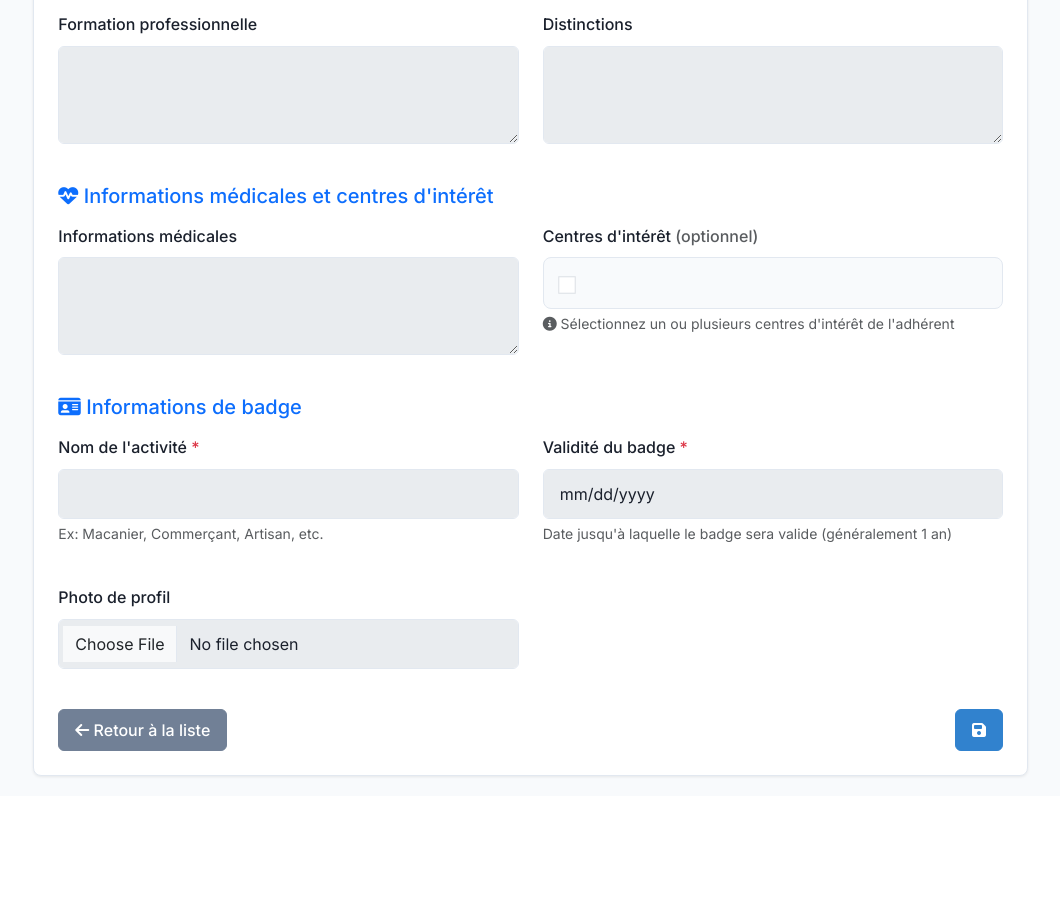
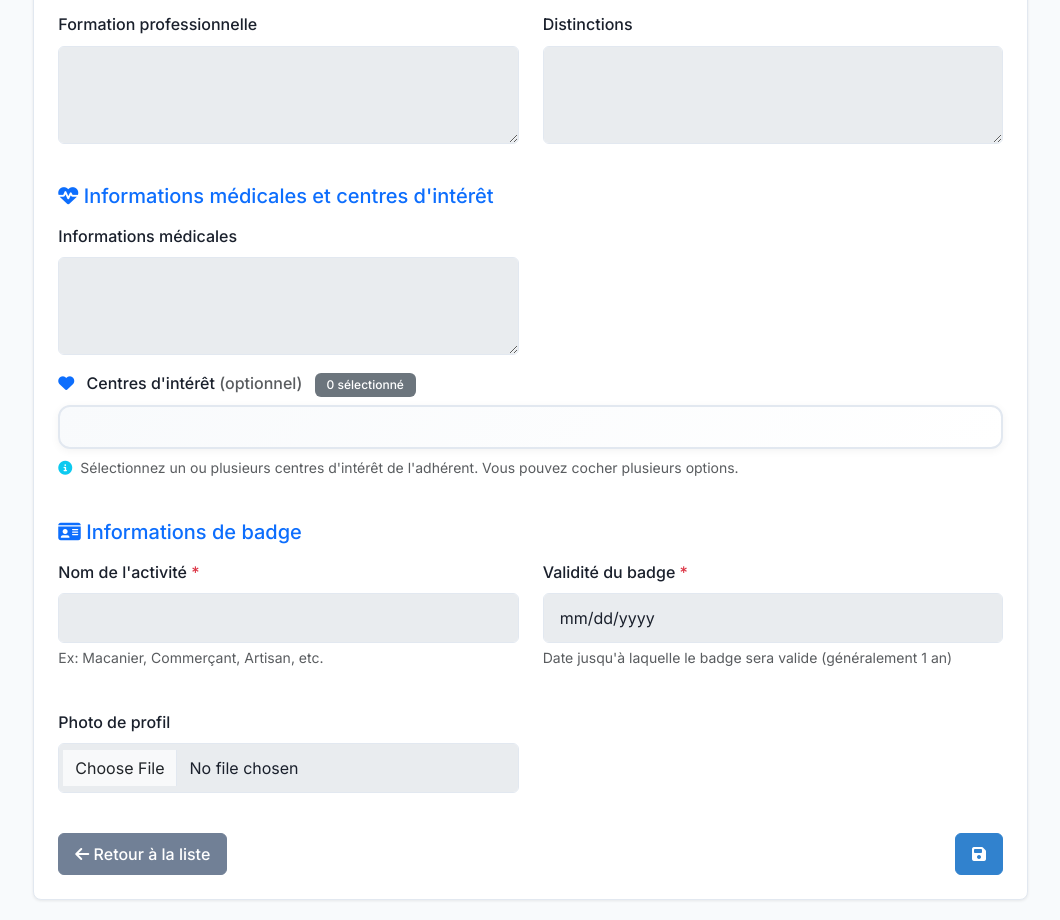
Before and after one commit to bytesecuritas/impactdata, a Django app: page /core/adherents/create/1/ in a window 1280 px wide. Shown: the part 1048-1968 px from the top of the page, without its empty margins (216-1276 px from the left). Before the commit the page ends 1826 px from the top, so only its background shows below. Run offline with Django 5.2, Linux system fonts and the light colour scheme; the visitor is signed in with stand-in values (Sample User, id 1); data that the repository does not hold is empty; parts of the project's set-up code (start-up, migrations or seed data) failed here and were passed over.

Commit message:
feat: Sélection multiple des centres d'intérêt
- Remplacer ForeignKey par ManyToManyField pour centres_interet
- Utiliser CheckboxSelectMultiple pour permettre plusieurs choix
- Ajouter CSS personnalisé pour styliser les checkboxes
- Améliorer l'interface utilisateur avec conteneur scrollable
- Mettre à jour le formulaire et template adhérent
- Appliquer les migrations de base de données

```diff
--- a/core/forms.py
+++ b/core/forms.py
@@ -5,6 +5,7 @@
 from django.utils import timezone
 from django.utils.crypto import get_random_string
 from .models import User, Adherent, Organization, Category, Interaction, Badge, UserObjective, RolePermission, ReferenceValue, GeneralParameter, SystemLog
+from .widgets import CustomCheckboxSelectMultiple
 
 User = get_user_model()
 
@@ -66,7 +67,7 @@
             'medical_info': forms.Textarea(attrs={'class': 'form-control', 'rows': 3}),
             'formation_pro': forms.Textarea(attrs={'class': 'form-control', 'rows': 3}),
             'distinction': forms.Textarea(attrs={'class': 'form-control', 'rows': 3}),
-            'centres_interet': forms.CheckboxSelectMultiple(attrs={'class': 'form-check-input'}),
+            'centres_interet': CustomCheckboxSelectMultiple(),
             'langues': forms.TextInput(attrs={'class': 'form-control'}),
             'join_date': forms.DateInput(attrs={'class': 'form-control', 'type': 'date', 'max': timezone.now().date()}),
             'organisation': forms.Select(attrs={'class': 'form-select'}),
--- a/core/templates/core/adherents/adherent_form.html
+++ b/core/templates/core/adherents/adherent_form.html
@@ -5,35 +5,65 @@
 {% block extra_css %}
 <style>
     .centres-interet-container {
-        max-height: 200px;
-        overflow-y: auto;
-        border: 1px solid #e2e8f0;
-        border-radius: 8px;
-        padding: 15px;
-        background-color: #f8fafc;
+        border: 2px solid #e2e8f0;
+        border-radius: 12px;
+        padding: 20px;
+        background: linear-gradient(135deg, #f8fafc 0%, #ffffff 100%);
+        box-shadow: 0 2px 8px rgba(0, 0, 0, 0.05);
+    }
+
+    .centres-interet-container .row {
+        display: grid;
+        grid-template-columns: repeat(auto-fit, minmax(250px, 1fr));
+        gap: 10px;
+    }
+
+    @media (max-width: 768px) {
+        .centres-interet-container .row {
+            grid-template-columns: 1fr;
+        }
     }
 
     .centres-interet-container .form-check {
-        margin-bottom: 10px;
+        margin-bottom: 0;
         padding: 8px 12px;
         border-radius: 6px;
-        transition: background-color 0.2s ease;
+        transition: all 0.3s ease;
+        border: 1px solid transparent;
+        background-color: #ffffff;
+        box-shadow: 0 1px 3px rgba(0, 0, 0, 0.05);
+        display: flex;
+        align-items: center;
+        min-height: 44px;
     }
 
     .centres-interet-container .form-check:hover {
-        background-color: #e2e8f0;
+        background-color: #f1f5f9;
+        border-color: #cbd5e1;
+        transform: translateY(-1px);
+        box-shadow: 0 4px 12px rgba(0, 0, 0, 0.1);
     }
 
     .centres-interet-container .form-check-input {
-        margin-right: 10px;
-        transform: scale(1.1);
+        margin-right: 12px;
+        transform: scale(1.2);
+        border: 2px solid #cbd5e1;
+        transition: all 0.3s ease;
+    }
+
+    .centres-interet-container .form-check-input:focus {
+        box-shadow: 0 0 0 0.2rem rgba(49, 130, 206, 0.25);
+        border-color: var(--accent-color);
     }
 
     .centres-interet-container .form-check-label {
         font-weight: 500;
         color: var(--text-primary);
         cursor: pointer;
-        margin-left: 5px;
+        margin-left: 8px;
+        font-size: 0.95rem;
+        line-height: 1.4;
+        transition: all 0.3s ease;
     }
 
     .centres-interet-container .form-check-input:checked + .form-check-label {
@@ -45,6 +75,13 @@
         background-color: var(--accent-color);
         border-color: var(--accent-color);
     }
+
+    .centres-interet-container .form-check:has(.form-check-input:checked) {
+        background-color: #ebf8ff;
+        border-color: var(--accent-color);
+        box-shadow: 0 2px 8px rgba(49, 130, 206, 0.15);
+    }
+
 </style>
 {% endblock %}
 
@@ -344,19 +381,27 @@
                                     {% endif %}
                                 </div>
                             </div>
-                            <div class="col-6">
+                            <div class="col-12">
                                 <div class="mb-3">
                                     <label class="form-label">
+                                        <i class="fas fa-heart text-primary me-2"></i>
                                         Centres d'intérêt <span class="text-muted">(optionnel)</span>
+                                        <span class="badge bg-primary ms-2" id="selection-count">0 sélectionné(s)</span>
                                     </label>
                                     <div class="centres-interet-container">
-                                        {{ form.centres_interet }}
+                                        <div class="row">
+                                            {{ form.centres_interet }}
+                                        </div>
                                     </div>
                                     {% if form.centres_interet.errors %}
-                                        <div class="text-danger">{{ form.centres_interet.errors }}</div>
+                                        <div class="text-danger mt-2">
+                                            <i class="fas fa-exclamation-triangle me-1"></i>
+                                            {{ form.centres_interet.errors }}
+                                        </div>
                                     {% endif %}
-                                    <div class="form-text">
-                                        <i class="fas fa-info-circle"></i> Sélectionnez un ou plusieurs centres d'intérêt de l'adhérent
+                                    <div class="form-text mt-2">
+                                        <i class="fas fa-info-circle text-info me-1"></i>
+                                        Sélectionnez un ou plusieurs centres d'intérêt de l'adhérent. Vous pouvez cocher plusieurs options.
                                     </div>
                                 </div>
                             </div>
@@ -562,6 +607,29 @@
 
     // Appliquer les règles quand l'organisation change
     organizationSelect.addEventListener('change', toggleFieldsBasedOnOrganization);
+
+    // Gestion du compteur de sélections pour les centres d'intérêt
+    const centresInteretCheckboxes = document.querySelectorAll('input[name="centres_interet"]');
+    const selectionCount = document.getElementById('selection-count');
+
+    function updateSelectionCount() {
+        const checkedCount = document.querySelectorAll('input[name="centres_interet"]:checked').length;
+        selectionCount.textContent = `${checkedCount} sélectionné${checkedCount > 1 ? 's' : ''}`;
+
+        if (checkedCount > 0) {
+            selectionCount.className = 'badge bg-success ms-2';
+        } else {
+            selectionCount.className = 'badge bg-secondary ms-2';
+        }
+    }
+
+    // Ajouter les événements aux checkboxes
+    centresInteretCheckboxes.forEach(checkbox => {
+        checkbox.addEventListener('change', updateSelectionCount);
+    });
+
+    // Initialiser le compteur
+    updateSelectionCount();
 });
 
 // Le numéro de téléphone est déjà vérifié, pas besoin de fonction AJAX
--- /dev/null
+++ b/core/widgets.py
@@ -0,0 +1,56 @@
+from django import forms
+from django.utils.html import format_html
+from django.utils.safestring import mark_safe
+from django.forms.utils import flatatt
+
+class CustomCheckboxSelectMultiple(forms.CheckboxSelectMultiple):
+    """
+    Widget personnalisé pour les checkboxes multiples avec un meilleur rendu
+    """
+    def __init__(self, attrs=None, choices=()):
+        super().__init__(attrs, choices)
+        self.attrs = attrs or {}
+        self.attrs.update({'class': 'form-check-input'})
+
+    def render(self, name, value, attrs=None, renderer=None):
+        if value is None:
+            value = []
+        if not isinstance(value, (list, tuple)):
+            value = [value]
+
+        final_attrs = self.build_attrs(self.attrs, attrs)
+        output = []
+
+        for i, (option_value, option_label) in enumerate(self.choices):
+            if option_value == '':
+                continue
+
+            checkbox_id = f"{name}_{i}"
+            checkbox_attrs = final_attrs.copy()
+            checkbox_attrs['id'] = checkbox_id
+            checkbox_attrs['value'] = option_value
+            checkbox_attrs['name'] = name
+
+            if str(option_value) in [str(v) for v in value]:
+                checkbox_attrs['checked'] = 'checked'
+
+            checkbox_html = format_html(
+                '<input type="checkbox" {} />',
+                flatatt(checkbox_attrs)
+            )
+
+            label_html = format_html(
+                '<label class="form-check-label" for="{}">{}</label>',
+                checkbox_id,
+                option_label
+            )
+
+            item_html = format_html(
+                '<div class="form-check">{}{}</div>',
+                checkbox_html,
+                label_html
+            )
+
+            output.append(item_html)
+
+        return mark_safe('\n'.join(output))
```
Also changed, not shown: core/templates/core/adherents/adherent_detail.html (+23 -0 lines).
